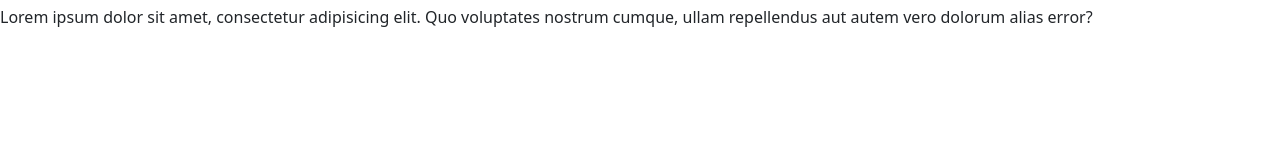
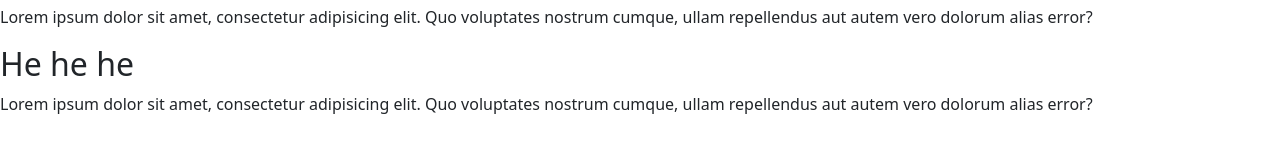
Before and after one commit to celiavaney/Git-exo-1, a plain HTML site: page index.html in a window 1280 px wide. Shown: the part 470-622 px from the top of the page. Drawn offline with nearby package versions, Linux system fonts and the light colour scheme.

Commit message:
ajout branche vaney

```diff
--- a/index.html
+++ b/index.html
@@ -50,5 +50,10 @@
         <h2>He he he</h2>
         <p>Lorem ipsum dolor sit amet, consectetur adipisicing elit. Quo voluptates nostrum cumque, ullam repellendus aut autem vero dolorum alias error?</p>
     </section>
+
+    <section id="vaney">
+        <h2>He he he</h2>
+        <p>Lorem ipsum dolor sit amet, consectetur adipisicing elit. Quo voluptates nostrum cumque, ullam repellendus aut autem vero dolorum alias error?</p>
+    </section>
 </body>
 </html>
```
